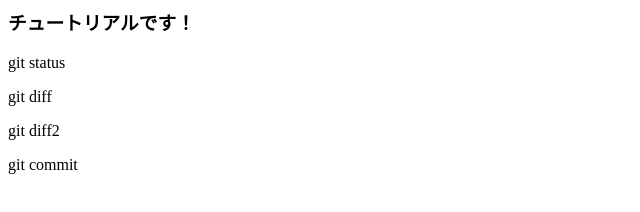
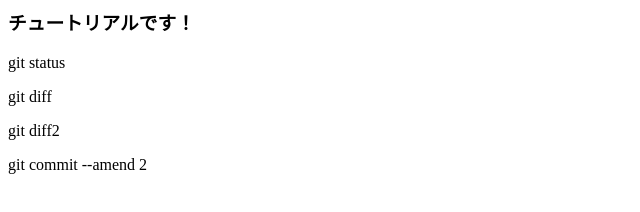
Before and after one commit to SHO2424/git_tutorial, a plain HTML site: page index.html in a window 1280 px wide. Shown: the full height of the page, 0-640 px from the left. Drawn offline with Linux system fonts and the light colour scheme.

Commit message:
git commit --amend 2を追記

```diff
--- a/index.html
+++ b/index.html
@@ -2,4 +2,4 @@
 <p>git status</p>
 <p>git diff</p>
 <p>git diff2</p>
-<p>git commit</p>
+<p>git commit --amend 2</p>
```
